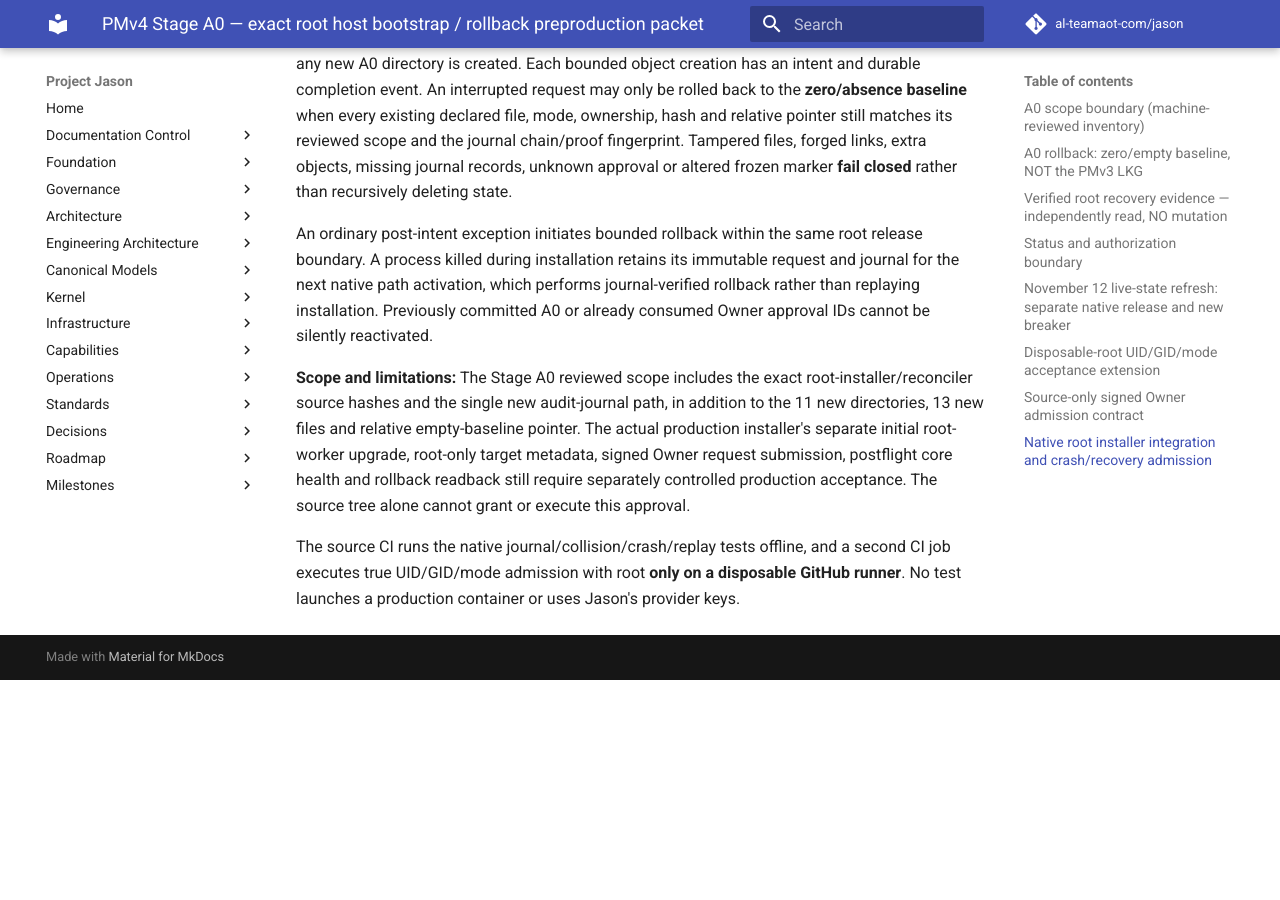
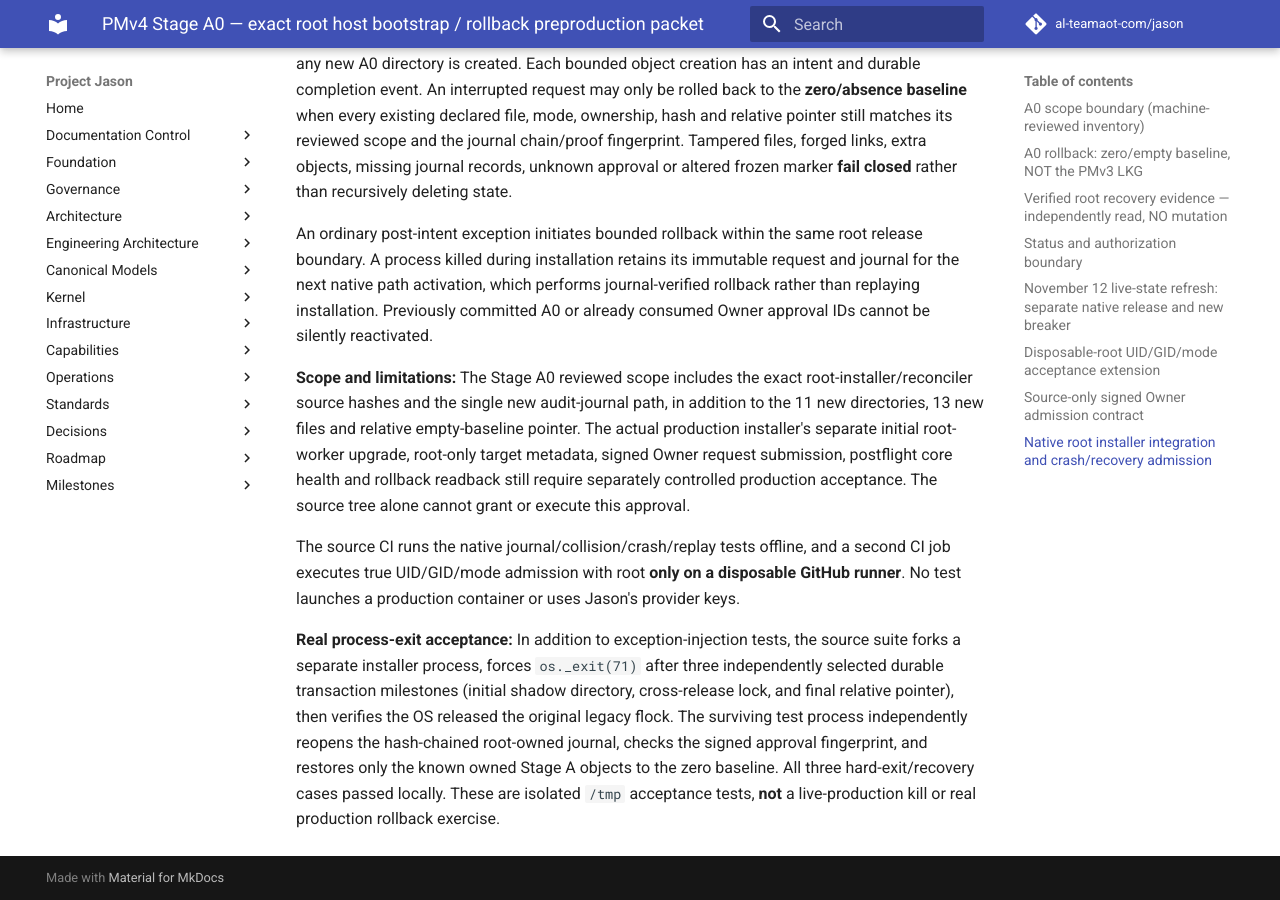
Before and after one commit to al-teamaot-com/jason, an MkDocs documentation site: the page built from docs/operations/PMv4-Stage-A0-Installation-Scope-And-Recovery-Readiness-20261112.md, in a window 1280 px wide and 900 px high, scrolled down 6563 px. Built offline with MkDocs 1.6.1 and Material for MkDocs 9.7.7, drawn with Linux system fonts in a browser that asks for light colours; comment, search, counter and statistics services are not loaded; before the commit the page ends 7243 px from its top, so only the background shows below that.

Commit message:
test(pmv4): hard-exit crash recovery across native Stage A journal milestones

```diff
--- a/docs/operations/PMv4-Stage-A0-Installation-Scope-And-Recovery-Readiness-20261112.md
+++ b/docs/operations/PMv4-Stage-A0-Installation-Scope-And-Recovery-Readiness-20261112.md
@@ -311,3 +311,16 @@ The source CI runs the native journal/collision/crash/replay tests
 offline, and a second CI job executes true UID/GID/mode admission with
 root **only on a disposable GitHub runner**. No test launches a
 production container or uses Jason's provider keys.
+
+
+**Real process-exit acceptance:** In addition to exception-injection tests,
+the source suite forks a separate installer process, forces `os._exit(71)`
+after three independently selected durable transaction milestones
+(initial shadow directory, cross-release lock, and final relative
+pointer), then verifies the OS released the original legacy flock.
+The surviving test process independently reopens the hash-chained
+root-owned journal, checks the signed approval fingerprint, and
+restores only the known owned Stage A objects to the zero baseline.
+All three hard-exit/recovery cases passed locally. These are isolated
+`/tmp` acceptance tests, **not** a live-production kill or real
+production rollback exercise.
```
Also changed, not shown: 1 other file.
